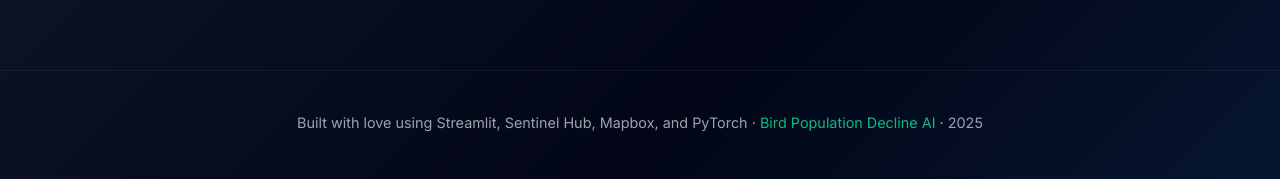
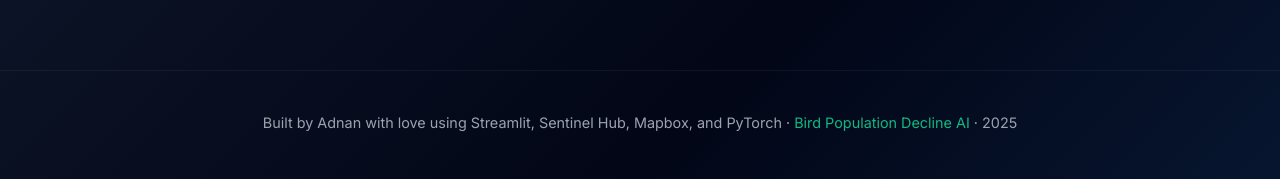
Before and after one commit to Adnaan-dev/Bird-Population-Decline-AI, a plain HTML site: page static/index.html in a window 1280 px wide. Shown: the part 1833-2012 px from the top of the page. Drawn offline with Linux system fonts and the light colour scheme.

Commit message:
Update footer to reflect author name

```diff
--- a/static/index.html
+++ b/static/index.html
@@ -353,7 +353,7 @@
 
   <!-- FOOTER -->
   <footer>
-    Built with love using Streamlit, Sentinel Hub, Mapbox, and PyTorch &middot;
+    Built by Adnan with love using Streamlit, Sentinel Hub, Mapbox, and PyTorch &middot;
     <a href="#">Bird Population Decline AI</a> &middot; 2025
   </footer>
 
```
